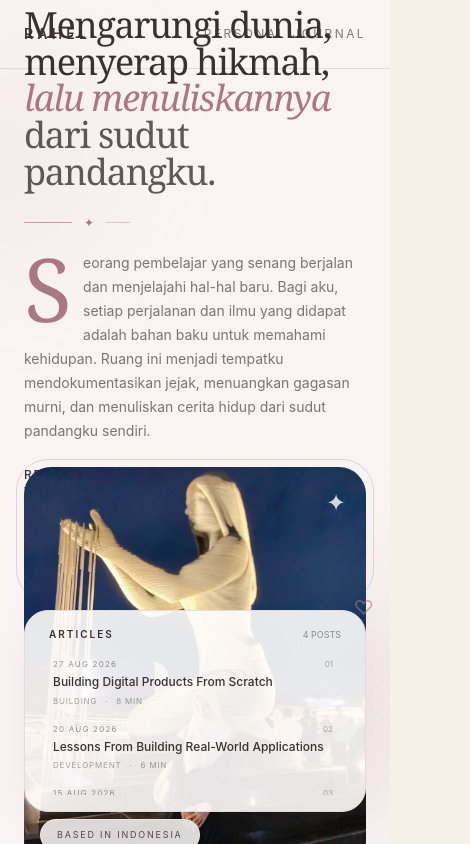
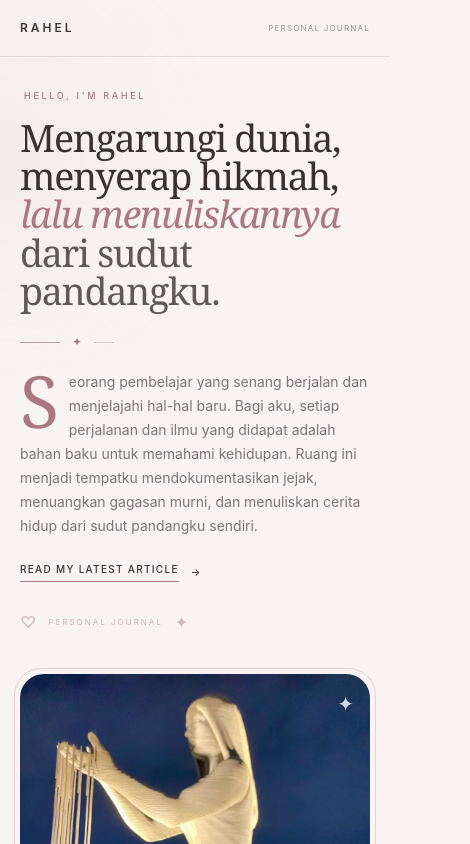
Before and after one commit to ridhoworld/rahel-blog, a React (Vite) app: page / in a window 390 px wide. Shown: the top 844 px of the page, 470 px wide, since content can reach past the window. Built offline with nearby package versions, Linux system fonts and the light colour scheme.

Commit message:
first commit

```diff
--- a/src/components/ArticleList.tsx
+++ b/src/components/ArticleList.tsx
@@ -1,54 +1,57 @@
 import { Link } from "react-router-dom"
+
 import { articles } from "../data/articles"
 
 export default function ArticleList() {
   return (
-    <aside className="rounded-[1.5rem] border border-[#E7DADC] bg-[#FFFDFC]/90 p-4 shadow-[0_10px_40px_rgba(120,80,90,0.06)]">
+    <aside className="rounded-[1.25rem] border border-[#E7DADC] bg-[#FFFDFC]/90 p-3 shadow-[0_10px_40px_rgba(120,80,90,0.06)] sm:rounded-[1.5rem] sm:p-4">
 
+      {/* Header */}
       <div className="mb-2 flex items-center justify-between px-2">
-        <h2 className="text-[10px] font-semibold tracking-[0.2em]">
+        <h2 className="text-[9px] font-semibold tracking-[0.18em] sm:text-[10px] sm:tracking-[0.2em]">
           ARTICLES
         </h2>
 
-        <span className="text-[9px] text-black/40">
+        <span className="text-[8px] text-black/40 sm:text-[9px]">
           {articles.length} POSTS
         </span>
       </div>
 
-      <div className="article-scroll max-h-[145px] overflow-y-auto pr-1">
-
+      {/* Article list */}
+      <div className="article-scroll max-h-[180px] overflow-y-auto pr-1 sm:max-h-[200px] lg:max-h-[145px]">
         {articles.map((article, index) => (
           <Link
             key={article.id}
             to={`/article/${article.slug}`}
-            className="group block rounded-xl px-3 py-2 transition hover:bg-[#F9F0F1]"
+            className="group block rounded-xl px-3 py-2.5 transition hover:bg-[#F9F0F1] sm:py-2"
           >
-
-            <div className="flex items-center justify-between">
-              <span className="text-[8px] tracking-[0.15em] text-black/40">
+            {/* Date + number */}
+            <div className="flex items-center justify-between gap-3">
+              <span className="text-[7px] tracking-[0.12em] text-black/40 sm:text-[8px] sm:tracking-[0.15em]">
                 {article.date}
               </span>
 
-              <span className="text-[8px] text-black/30">
-                0{index + 1}
+              <span className="shrink-0 text-[7px] text-black/30 sm:text-[8px]">
+                {String(index + 1).padStart(2, "0")}
               </span>
             </div>
 
-            <h3 className="mt-1 text-xs font-medium leading-snug transition group-hover:translate-x-1">
+            {/* Title */}
+            <h3 className="mt-1 text-[11px] font-medium leading-snug transition group-hover:translate-x-1 sm:text-xs">
               {article.title}
             </h3>
 
-            <div className="mt-1 flex gap-2 text-[8px] tracking-[0.1em] text-black/35">
+            {/* Category */}
+            <div className="mt-1 flex gap-2 text-[7px] tracking-[0.08em] text-black/35 sm:text-[8px] sm:tracking-[0.1em]">
               <span>{article.category}</span>
+
               <span>·</span>
+
               <span>{article.readTime}</span>
             </div>
-
           </Link>
         ))}
-
       </div>
-
     </aside>
   )
 }
--- a/src/components/SiteHeader.tsx
+++ b/src/components/SiteHeader.tsx
@@ -3,15 +3,15 @@ import { Link } from "react-router-dom"
 export default function SiteHeader() {
   return (
     <header className="border-b border-black/10">
-      <div className="mx-auto flex max-w-7xl items-center justify-between px-6 py-6 lg:px-10">
+      <div className="mx-auto flex max-w-7xl items-center justify-between px-5 py-5 sm:px-8 sm:py-6 lg:px-10">
         <Link
           to="/"
-          className="text-sm font-semibold tracking-[0.3em]"
+          className="text-xs font-semibold tracking-[0.25em] sm:text-sm sm:tracking-[0.3em]"
         >
           RAHEL
         </Link>
 
-        <div className="text-xs tracking-[0.2em] text-black/50">
+        <div className="text-[8px] tracking-[0.15em] text-black/40 sm:text-[10px] sm:tracking-[0.2em]">
           PERSONAL JOURNAL
         </div>
       </div>
--- a/src/index.css
+++ b/src/index.css
@@ -2,10 +2,12 @@
 
 :root {
   font-family: Inter, ui-sans-serif, system-ui, sans-serif;
-  color: #302a25;
-  background: #f5f0e8;
+  color: #3a3032;
+  background: #f9f3f3;
   font-synthesis: none;
   text-rendering: optimizeLegibility;
+  -webkit-font-smoothing: antialiased;
+  -moz-osx-font-smoothing: grayscale;
 }
 
 * {
@@ -19,7 +21,12 @@ html {
 body {
   margin: 0;
   min-width: 320px;
-  background: #f5f0e8;
+  background: #f9f3f3;
+}
+
+img {
+  display: block;
+  max-width: 100%;
 }
 
 a {
@@ -27,26 +34,40 @@ a {
   text-decoration: none;
 }
 
+/* Drop cap */
 .drop-cap::first-letter {
   float: left;
   font-family: Georgia, serif;
-  font-size: 5.5rem;
+  font-size: 4.5rem;
   line-height: 0.8;
-  padding-right: 0.7rem;
-  padding-top: 0.15rem;
+  padding-right: 0.6rem;
+  padding-top: 0.12rem;
   font-weight: 500;
-  color: #A97882;
+  color: #a97882;
 }
 
+@media (min-width: 640px) {
+  .drop-cap::first-letter {
+    font-size: 5.5rem;
+    padding-right: 0.7rem;
+  }
+}
+
+/* Article scrollbar */
 .article-scroll::-webkit-scrollbar {
   width: 4px;
 }
 
 .article-scroll::-webkit-scrollbar-track {
-  background: #F9F3F3;
+  background: #f9f3f3;
 }
 
 .article-scroll::-webkit-scrollbar-thumb {
-  background: #D9BBC0;
+  background: #d9bbc0;
   border-radius: 999px;
 }
+
+.article-scroll {
+  scrollbar-width: thin;
+  scrollbar-color: #d9bbc0 #f9f3f3;
+}
--- a/src/pages/ArticleDetail.tsx
+++ b/src/pages/ArticleDetail.tsx
@@ -1,4 +1,5 @@
 import { Link, useParams } from "react-router-dom"
+
 import SiteHeader from "../components/SiteHeader"
 import { articles } from "../data/articles"
 
@@ -11,17 +12,17 @@ export default function ArticleDetail() {
 
   if (!article) {
     return (
-      <div className="min-h-screen bg-[#f7f7f5]">
+      <div className="min-h-screen bg-[#F9F3F3] text-[#3A3032]">
         <SiteHeader />
 
-        <main className="mx-auto max-w-4xl px-6 py-24 text-center">
-          <h1 className="text-4xl font-medium">
+        <main className="mx-auto max-w-4xl px-5 py-20 text-center sm:px-8 sm:py-24">
+          <h1 className="font-serif text-3xl font-medium sm:text-4xl">
             Article not found
           </h1>
 
           <Link
             to="/"
-            className="mt-8 inline-block border-b border-black pb-1 text-sm"
+            className="mt-8 inline-block border-b border-[#A97882] pb-1 text-sm text-[#7F5962]"
           >
             ← Back to home
           </Link>
@@ -31,49 +32,62 @@ export default function ArticleDetail() {
   }
 
   return (
-    <div className="min-h-screen bg-[#f7f7f5]">
+    <div className="min-h-screen bg-[#F9F3F3] text-[#3A3032]">
       <SiteHeader />
 
-      <main className="mx-auto max-w-5xl px-6 py-12 lg:px-10 lg:py-20">
+      <main className="mx-auto max-w-6xl px-5 py-8 sm:px-8 sm:py-12 lg:px-10 lg:py-16">
 
+        {/* Back */}
         <Link
           to="/"
-          className="text-xs tracking-[0.2em] text-black/40 transition hover:text-black"
+          className="text-[9px] tracking-[0.18em] text-black/40 transition hover:text-black sm:text-xs sm:tracking-[0.2em]"
         >
           ← BACK HOME
         </Link>
 
-        <div className="mt-16 max-w-4xl">
-          <div className="flex flex-wrap items-center gap-3 text-xs tracking-[0.2em] text-black/40">
+        {/* Article header */}
+        <div className="mt-12 max-w-5xl sm:mt-16">
+
+          {/* Meta */}
+          <div className="flex flex-wrap items-center gap-2 text-[8px] tracking-[0.15em] text-black/40 sm:gap-3 sm:text-xs sm:tracking-[0.2em]">
             <span>{article.date}</span>
+
             <span>·</span>
+
             <span>{article.category}</span>
+
             <span>·</span>
+
             <span>{article.readTime}</span>
           </div>
 
-          <h1 className="mt-6 text-5xl font-medium leading-[0.95] tracking-[-0.05em] sm:text-6xl lg:text-8xl">
+          {/* Title */}
+          <h1 className="mt-5 max-w-4xl font-serif text-4xl font-medium leading-[0.98] tracking-[-0.04em] sm:mt-6 sm:text-5xl md:text-6xl lg:text-7xl xl:text-8xl">
             {article.title}
           </h1>
 
-          <p className="mt-8 max-w-2xl text-lg leading-8 text-black/50">
+          {/* Excerpt */}
+          <p className="mt-6 max-w-2xl text-base leading-7 text-black/50 sm:mt-8 sm:text-lg sm:leading-8">
             {article.excerpt}
           </p>
         </div>
 
-        <div className="mt-14 overflow-hidden rounded-[2rem]">
+        {/* Hero image */}
+        <div className="mt-10 overflow-hidden rounded-[1.5rem] sm:mt-14 sm:rounded-[2rem]">
           <img
             src={article.image}
             alt={article.title}
-            className="h-[400px] w-full object-cover sm:h-[550px]"
+            className="aspect-[4/3] w-full object-cover sm:aspect-[16/9]"
           />
         </div>
 
-        <article className="mx-auto mt-16 max-w-2xl">
+        {/* Content */}
+        <article className="mx-auto mt-12 max-w-2xl sm:mt-16">
+
           {article.content.map((paragraph, index) => (
             <p
               key={index}
-              className={`mb-7 text-lg leading-9 text-black/75 ${
+              className={`mb-6 text-base leading-8 text-black/75 sm:mb-7 sm:text-lg sm:leading-9 ${
                 index === 0 ? "drop-cap" : ""
               }`}
             >
@@ -82,15 +96,15 @@ export default function ArticleDetail() {
           ))}
         </article>
 
-        <div className="mx-auto mt-16 max-w-2xl border-t border-black/10 pt-8">
+        {/* Footer navigation */}
+        <div className="mx-auto mt-12 max-w-2xl border-t border-black/10 pt-7 sm:mt-16 sm:pt-8">
           <Link
             to="/"
-            className="text-sm font-medium hover:opacity-50"
+            className="text-xs font-medium text-[#7F5962] transition hover:opacity-50 sm:text-sm"
           >
             ← BACK TO ALL ARTICLES
           </Link>
         </div>
-
       </main>
     </div>
   )
--- a/src/pages/Home.tsx
+++ b/src/pages/Home.tsx
@@ -10,7 +10,7 @@ export default function Home() {
   )[0]
 
   return (
-    <div className="relative h-screen overflow-hidden bg-[#F9F3F3] text-[#3A3032]">
+    <div className="relative min-h-screen bg-[#F9F3F3] text-[#3A3032] lg:h-screen lg:overflow-hidden">
       {/* Decorative background */}
       <div className="pointer-events-none absolute -left-20 top-20 h-40 w-40 rounded-full bg-[#E8D5D8]/40 blur-3xl" />
 
@@ -18,24 +18,24 @@ export default function Home() {
 
       <SiteHeader />
 
-      <main className="relative mx-auto flex h-[calc(100vh-81px)] max-w-7xl flex-col justify-center px-6 py-5 lg:px-10">
-        <section className="grid min-h-0 flex-1 gap-8 lg:grid-cols-[1fr_0.82fr]">
+      <main className="relative mx-auto max-w-7xl px-5 py-8 sm:px-8 sm:py-10 lg:flex lg:h-[calc(100vh-81px)] lg:flex-col lg:justify-center lg:px-10 lg:py-5">
+        <section className="grid gap-10 lg:min-h-0 lg:flex-1 lg:grid-cols-[1fr_0.82fr] lg:gap-8">
 
           {/* ================= LEFT ================= */}
-          <div className="relative flex min-h-0 flex-col justify-center">
+          <div className="relative flex flex-col justify-center">
 
-            {/* Small decorative flower */}
-            <div className="absolute -left-2 top-4 hidden text-2xl text-[#A97882]/50 sm:block">
+            {/* Decorative flower */}
+            <div className="absolute -left-2 top-1 hidden text-2xl text-[#A97882]/50 sm:block">
               ✿
             </div>
 
             {/* Greeting */}
-            <p className="mb-4 pl-1 text-[10px] font-medium tracking-[0.35em] text-[#A97882] sm:text-xs">
+            <p className="mb-4 pl-1 text-[9px] font-medium tracking-[0.3em] text-[#A97882] sm:text-[10px] sm:tracking-[0.35em]">
               HELLO, I'M RAHEL
             </p>
 
             {/* Main heading */}
-            <h1 className="max-w-2xl font-serif text-4xl font-medium leading-[1.02] tracking-[-0.035em] text-[#3A3032] sm:text-5xl lg:text-6xl">
+            <h1 className="max-w-2xl font-serif text-[2.35rem] font-medium leading-[1.02] tracking-[-0.035em] text-[#3A3032] sm:text-5xl md:text-6xl lg:text-[clamp(3.5rem,5vw,5.5rem)]">
               Mengarungi dunia,
               <br />
               menyerap hikmah,
@@ -50,27 +50,32 @@ export default function Home() {
             </h1>
 
             {/* Decorative line */}
-            <div className="mt-6 flex items-center gap-3">
-              <span className="h-px w-12 bg-[#C79AA3]" />
+            <div className="mt-6 flex items-center gap-3 sm:mt-7">
+              <span className="h-px w-10 bg-[#C79AA3] sm:w-12" />
 
               <span className="text-xs text-[#A97882]">
                 ✦
               </span>
 
-              <span className="h-px w-6 bg-[#E1C7CB]" />
+              <span className="h-px w-5 bg-[#E1C7CB] sm:w-6" />
             </div>
 
             {/* Introduction */}
-            <div className="mt-5 max-w-xl">
+            <div className="mt-5 max-w-xl sm:mt-6">
               <p className="drop-cap text-sm leading-6 text-[#3A3032]/65 sm:text-base sm:leading-7">
-                Seorang pembelajar yang senang berjalan dan menjelajahi hal-hal baru. Bagi aku, setiap perjalanan dan ilmu yang didapat adalah bahan baku untuk memahami kehidupan. Ruang ini menjadi tempatku mendokumentasikan jejak, menuangkan gagasan murni, dan menuliskan cerita hidup dari sudut pandangku sendiri.
+                Seorang pembelajar yang senang berjalan dan menjelajahi
+                hal-hal baru. Bagi aku, setiap perjalanan dan ilmu yang
+                didapat adalah bahan baku untuk memahami kehidupan.
+                Ruang ini menjadi tempatku mendokumentasikan jejak,
+                menuangkan gagasan murni, dan menuliskan cerita hidup
+                dari sudut pandangku sendiri.
               </p>
             </div>
 
             {/* Latest article */}
             <Link
               to={`/article/${latestArticle.slug}`}
-              className="group mt-6 flex w-fit items-center gap-3 text-xs font-medium tracking-[0.15em] text-[#7F5962]"
+              className="group mt-6 flex w-fit items-center gap-3 text-[10px] font-medium tracking-[0.13em] text-[#7F5962] sm:text-xs sm:tracking-[0.15em]"
             >
               <span className="border-b border-[#A97882] pb-1">
                 READ MY LATEST ARTICLE
@@ -82,31 +87,31 @@ export default function Home() {
             </Link>
 
             {/* Bottom decoration */}
-            <div className="mt-8 flex items-center gap-4 text-[#A97882]/50">
-              <span className="text-lg">
+            <div className="mt-7 flex items-center gap-3 text-[#A97882]/50 sm:mt-8 sm:gap-4">
+              <span className="text-base sm:text-lg">
                 ♡
               </span>
 
-              <span className="text-[9px] tracking-[0.3em]">
+              <span className="text-[8px] tracking-[0.25em] sm:text-[9px] sm:tracking-[0.3em]">
                 PERSONAL JOURNAL
               </span>
 
-              <span className="text-lg">
+              <span className="text-base sm:text-lg">
                 ✦
               </span>
             </div>
           </div>
 
           {/* ================= RIGHT ================= */}
-          <div className="grid min-h-0 grid-rows-[1fr_auto] gap-4">
+          <div className="grid min-h-0 gap-5 lg:grid-rows-[minmax(0,1fr)_auto] lg:gap-4">
 
             {/* ================= PHOTO ================= */}
-            <div className="relative min-h-0">
+            <div className="relative">
 
               {/* Decorative frame */}
-              <div className="absolute -inset-2 rounded-[2rem] border border-[#D9BBC0]/60" />
+              <div className="absolute -inset-1.5 rounded-[1.7rem] border border-[#D9BBC0]/60 sm:-inset-2 sm:rounded-[2rem]" />
 
-              <div className="relative h-full min-h-[400px] overflow-hidden rounded-[1.7rem] bg-[#E8D5D8]">
+              <div className="relative aspect-[4/5] w-full overflow-hidden rounded-[1.5rem] bg-[#E8D5D8] sm:aspect-[4/4.5] sm:rounded-[1.7rem] lg:aspect-auto lg:h-full lg:min-h-[360px]">
 
                 <img
                   src="/profile1.jpeg"
@@ -117,13 +122,13 @@ export default function Home() {
                 {/* Soft overlay */}
                 <div className="absolute inset-0 bg-gradient-to-t from-[#3A3032]/20 via-transparent to-transparent" />
 
-                {/* Location pill */}
-                <div className="absolute bottom-4 left-4 rounded-full border border-white/40 bg-[#FFFDFC]/85 px-4 py-2 text-[9px] tracking-[0.2em] text-[#5C464B] backdrop-blur-md">
+                {/* Location */}
+                <div className="absolute bottom-3 left-3 max-w-[calc(100%-1.5rem)] rounded-full border border-white/40 bg-[#FFFDFC]/85 px-3 py-1.5 text-[7px] tracking-[0.15em] text-[#5C464B] backdrop-blur-md sm:bottom-4 sm:left-4 sm:px-4 sm:py-2 sm:text-[9px] sm:tracking-[0.2em]">
                   BASED IN INDONESIA
                 </div>
 
                 {/* Decorative star */}
-                <div className="absolute right-5 top-5 text-2xl text-white/80">
+                <div className="absolute right-4 top-4 text-xl text-white/80 sm:right-5 sm:top-5 sm:text-2xl">
                   ✦
                 </div>
               </div>
@@ -132,8 +137,8 @@ export default function Home() {
             {/* ================= ARTICLES ================= */}
             <div className="relative">
 
-              {/* Tiny decorative element */}
-              <span className="absolute -right-2 -top-4 z-10 text-xl text-[#A97882]/60">
+              {/* Decorative heart */}
+              <span className="absolute -right-1 -top-3 z-10 text-lg text-[#A97882]/60 sm:-right-2 sm:-top-4 sm:text-xl">
                 ♡
               </span>
 
```
Lines whose indentation alone changed are shown as unchanged.
